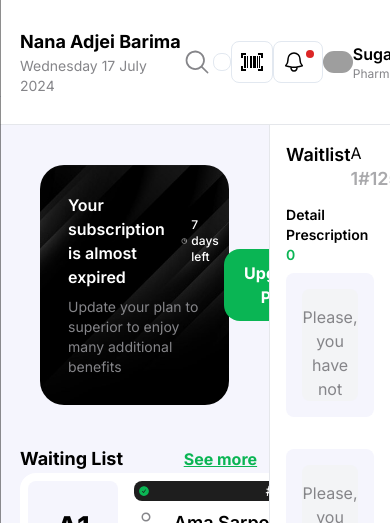
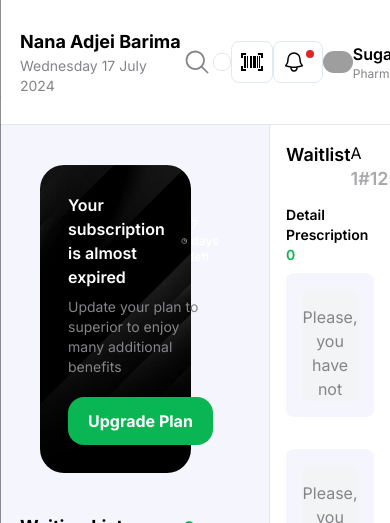
Before and after one commit to Mike47ip/pharmacy-desktop-app, a Next.js app: page / in a window 390 px wide. Shown: the top 523 px of the page. Built offline with nearby package versions, Linux system fonts and the light colour scheme; grey boxes are pictures that could not be loaded.

Commit message:
Make homepage card responsive

```diff
--- a/app/components/body.tsx
+++ b/app/components/body.tsx
@@ -143,7 +143,7 @@ const Body: React.FC<BodyProps> = () => {
    <main className="flex w-full ">
     <div className="w-[69%]">
      <article className="p-10">
-      <div className="relative flex justify-between items-center p-7 bg-dark-black-background bg-cover bg-center rounded-3xl">
+      <div className="relative flex flex-col items-start gap-5 w-4/5 lg:w-full lg:flex-row justify-between lg:items-center p-7 bg-dark-black-background bg-cover bg-center rounded-3xl">
        <div className="flex flex-col gap-2">
         <div className="flex gap-4 text-white font-semibold">
          <h1>Your subscription is almost expired</h1>
@@ -158,7 +158,7 @@ const Body: React.FC<BodyProps> = () => {
          </p>
         </div>
        </div>
-       <button className="bg-custom-green py-3 px-5 text-white font-bold rounded-2xl">
+       <button className="bg-custom-green py-3 px-5  text-white font-bold rounded-2xl whitespace-nowrap">
         Upgrade Plan
        </button>
       </div>
--- a/tailwind.config.ts
+++ b/tailwind.config.ts
@@ -13,6 +13,7 @@ const config: Config = {
     md2: '770px',
     md3: '811px',
     md4: '908px',
+    md5: '989px',
     lg1: '1168px',
     lg2: "1254px", //body breakpoint
    },
```
